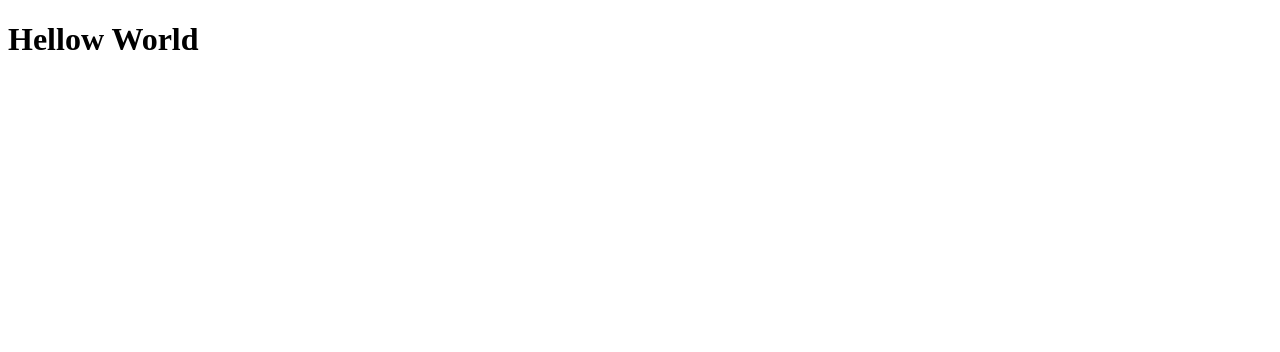
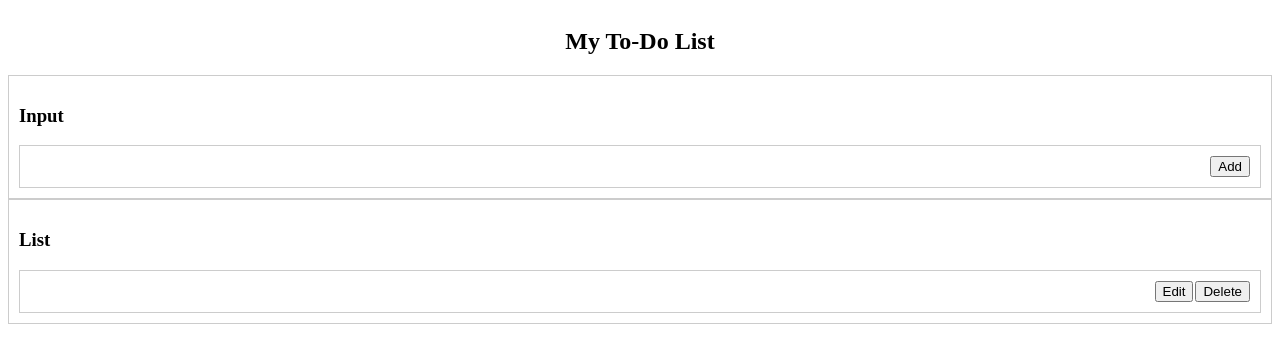
Before and after one commit to Djurek74/To-do-list, a website built with Parcel: page index.html in a window 1280 px wide. Built offline with nearby package versions, Linux system fonts and the light colour scheme.

Commit message:
Layout (#2)
* Resolves #1
Layout

```diff
--- a/index.html
+++ b/index.html
@@ -3,10 +3,61 @@
   <head>
     <meta charset="UTF-8" />
     <meta name="viewport" content="width=device-width, initial-scale=1.0" />
+    <script src="index.js"></script>
+    <style type="text/css"></style>
     <title>My To-Do</title>
+    <style>
+      .header {
+        display: flex;
+        justify-content: center;
+      }
+
+      .container-1 {
+        display: flex;
+        flex-direction: column;
+      }
+
+      .container-1 div {
+        border: 1px #ccc solid;
+        padding: 10px;
+      }
+
+      .box-1 {
+        flex: 2;
+      }
+
+      .box-2 {
+        flex: 1;
+      }
+      .btn {
+        display: flex;
+        justify-content: end;
+        gap: 2px;
+      }
+    </style>
   </head>
   <body>
-    <h1>Hellow World</h1>
-    <script src="index.js"></script>
+    <section>
+      <div class="header">
+        <h1>My To-Do List</h1>
+      </div>
+      <div class="container-1">
+        <div class="box-1">
+          <h3>Input</h3>
+          <div class ='btn'>
+          <button id="b1">Add</button>
+        </div>
+      </div>
+
+      <div class="box-2">
+        <h3>List</h3>
+        <div class="btn">
+          <button id="b2">Edit</button>
+          <button id="b3">Delete</button>
+        </div>
+      </div>
+    </section>
+
+    <footer></footer>
   </body>
 </html>
```
Also changed, not shown: req.md (added, +14 -0 lines), 1 other file.
